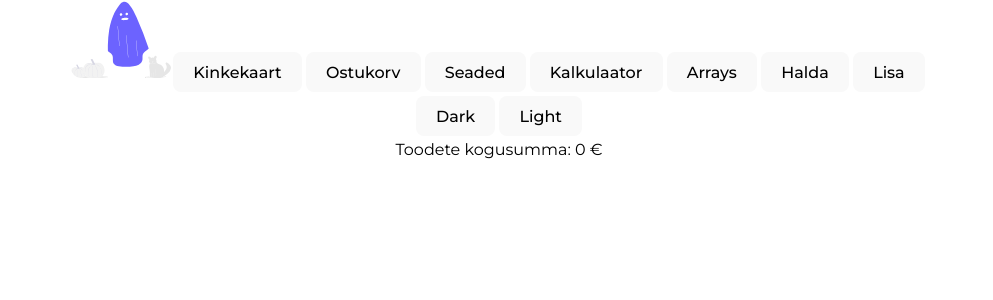
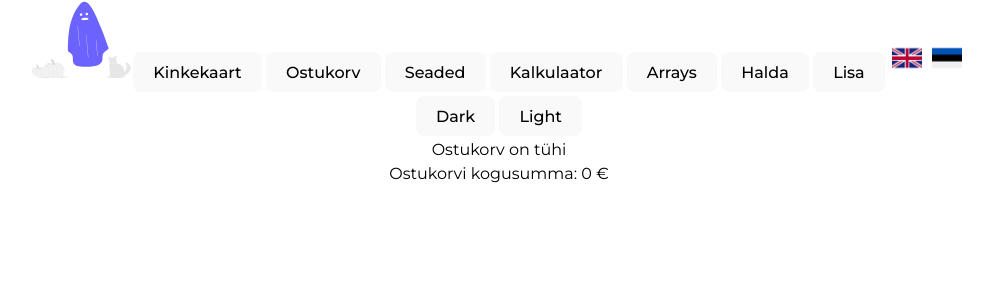
Before and after one commit to hallapmark/veebipood, a React (Vite) app: page /ostukorv in a window 1280 px wide. Shown: the top 300 px of the page, without its empty margins (141-1134 px from the left). Built offline with nearby package versions, Linux system fonts and the light colour scheme.

Commit message:
Add option to choose between English and Estonian
Practice localization with i18next

```diff
--- a/src/App.css
+++ b/src/App.css
@@ -65,6 +65,21 @@ button:disabled {
   color: goldenrod;
 }
 
+.icon {
+  width: 30px;
+  height: 30px;
+  margin: 5px;
+}
+
+.icon:hover {
+  cursor: pointer;
+  opacity: 70%;
+}
+
+.icon:active {
+  transform: scale(95%);
+}
+
 .dark-mode {
   background-color: black;
   color: white;
--- a/src/components/Menu.jsx
+++ b/src/components/Menu.jsx
@@ -1,7 +1,17 @@
 import { Link } from "react-router-dom"
 import halloween from "../assets/undraw_halloween-2025_o47f.svg"
+import { useTranslation } from 'react-i18next';
+import english from "../assets/english.png"
+import estonian from "../assets/estonian.png"
 
 function Menu() {
+  const { t, i18n } = useTranslation();
+
+  function updateLanguage(newLang) {
+    i18n.changeLanguage(newLang);
+    localStorage.setItem("keel", newLang);
+  }
+
   return (
     <div>
       <Link to="/">
@@ -13,19 +23,19 @@ function Menu() {
       </Link> */}
 
       <Link to="/osta-kinkekaart">
-        <button>Kinkekaart</button>
+        <button>{t("nav.gift-card")}</button>
       </Link>
 
       <Link to="/ostukorv">
-        <button>Ostukorv</button>
+        <button>{t("nav.cart")}</button>
       </Link>
 
       <Link to="/seaded">
-        <button>Seaded</button>
+        <button>{t("nav.settings")}</button>
       </Link>
 
       <Link to="/kalkulaator">
-        <button>Kalkulaator</button>
+        <button>{t("nav.calculator")}</button>
       </Link>
 
       <Link to="arrays-home">
@@ -33,12 +43,15 @@ function Menu() {
       </Link>
 
       <Link to="/halda-home">
-        <button>Halda</button>
+        <button>{t("nav.manage")}</button>
       </Link>
 
       <Link to="/lisa-home">
-        <button>Lisa</button>
+        <button>{t("nav.add")}</button>
       </Link>
+
+      <img className="icon" onClick={() => updateLanguage("en")} src={english} alt="" />
+      <img className="icon" onClick={() => updateLanguage("et")} src={estonian} alt="" />
     </div>
   )
 }
--- /dev/null
+++ b/src/i18n.js
@@ -0,0 +1,65 @@
+import i18n from "i18next";
+import { initReactI18next } from "react-i18next";
+
+// the translations
+// (tip move them in a JSON file and import them,
+// or even better, manage them separated from your code: https://react.i18next.com/guides/multiple-translation-files)
+const resources = {
+  en: {
+    translation: {
+      "nav": {
+        "gift-card": "Gift card",
+        "cart": "Cart",
+        "settings": "Settings",
+        "calculator": "Calculator",
+        "manage": "Manage",
+        "add": "Add"
+      },
+      "cart": {
+        "empty-text": "Cart is empty",
+        "empty-button": "Empty cart",
+        "total": "Total of the cart"
+      }
+    }
+  },
+  et: {
+    translation: {
+      "nav": {
+        "gift-card": "Kinkekaart",
+        "cart": "Ostukorv",
+        "settings": "Seaded",
+        "calculator": "Kalkulaator",
+        "manage": "Halda",
+        "add": "Lisa"
+      },
+      "cart": {
+        "empty-text": "Ostukorv on tühi",
+        "empty-button": "Tühenda ostukorv",
+        "total": "Ostukorvi kogusumma"
+      }
+    }
+  }
+};
+
+i18n
+  .use(initReactI18next) // passes i18n down to react-i18next
+  .init({
+    resources,
+    lng: getLanguage(), // language to use, more information here: https://www.i18next.com/overview/configuration-options#languages-namespaces-resources
+    // you can use the i18n.changeLanguage function to change the language manually: https://www.i18next.com/overview/api#changelanguage
+    // if you're using a language detector, do not define the lng option
+
+    interpolation: {
+      escapeValue: false // react already safes from xss
+    }
+  });
+
+  function getLanguage() {
+    if (localStorage.getItem("keel") === null || !Object.keys(resources).includes(localStorage.getItem("keel"))) {
+      localStorage.setItem("keel", "et");
+      return "et";
+    }
+    return localStorage.getItem("keel");
+  }
+
+  export default i18n;
--- a/src/pages/Ostukorv.jsx
+++ b/src/pages/Ostukorv.jsx
@@ -1,7 +1,15 @@
 import { useState } from "react";
+import { useTranslation } from 'react-i18next';
 
 function Ostukorv() {
   const [tooted, setTooted] = useState(JSON.parse(localStorage.getItem("ostukorv")) || []);
+  const { t } = useTranslation();
+
+  function tyhjenda() {
+    setTooted([]);
+    localStorage.setItem("ostukorv", "[]");
+    // localStorage.setItem("ostukorv", JSON.stringify([]));   alternatiiv
+  }
 
   function kustuta(index) {
     tooted.splice(index,1);
@@ -17,6 +25,11 @@ function Ostukorv() {
 
   return (
     <div>
+      {tooted.length === 0 && <div>{t("cart.empty-text")}</div>}
+      {tooted.length > 0 &&
+        <button onClick={tyhjenda}>{t("cart.empty-button")}</button>
+      }
+
       {tooted.map((toode, index) =>
         <div key={toode.name}>
           {toode.name} {toode.price}
@@ -24,7 +37,7 @@ function Ostukorv() {
         </div>
       )}
 
-      <div>Toodete kogusumma: {arvutakokku()} €</div>
+      <div>{t("cart.total")}: {arvutakokku()} €</div>
     </div>
   );
 }
```
Also changed, not shown: src/main.jsx (+10 -1 lines), src/assets/english.png (added), src/assets/estonian.png (added).
